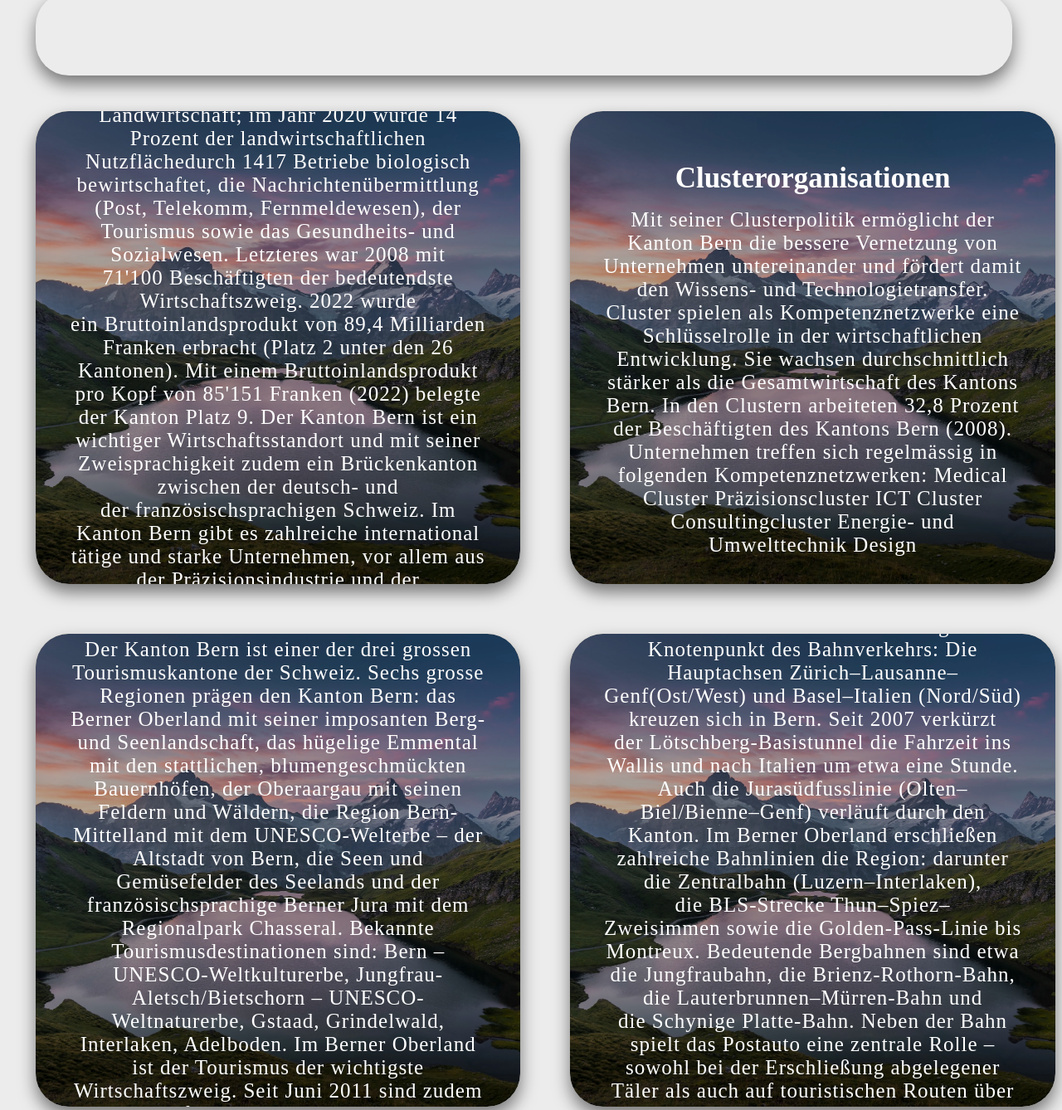
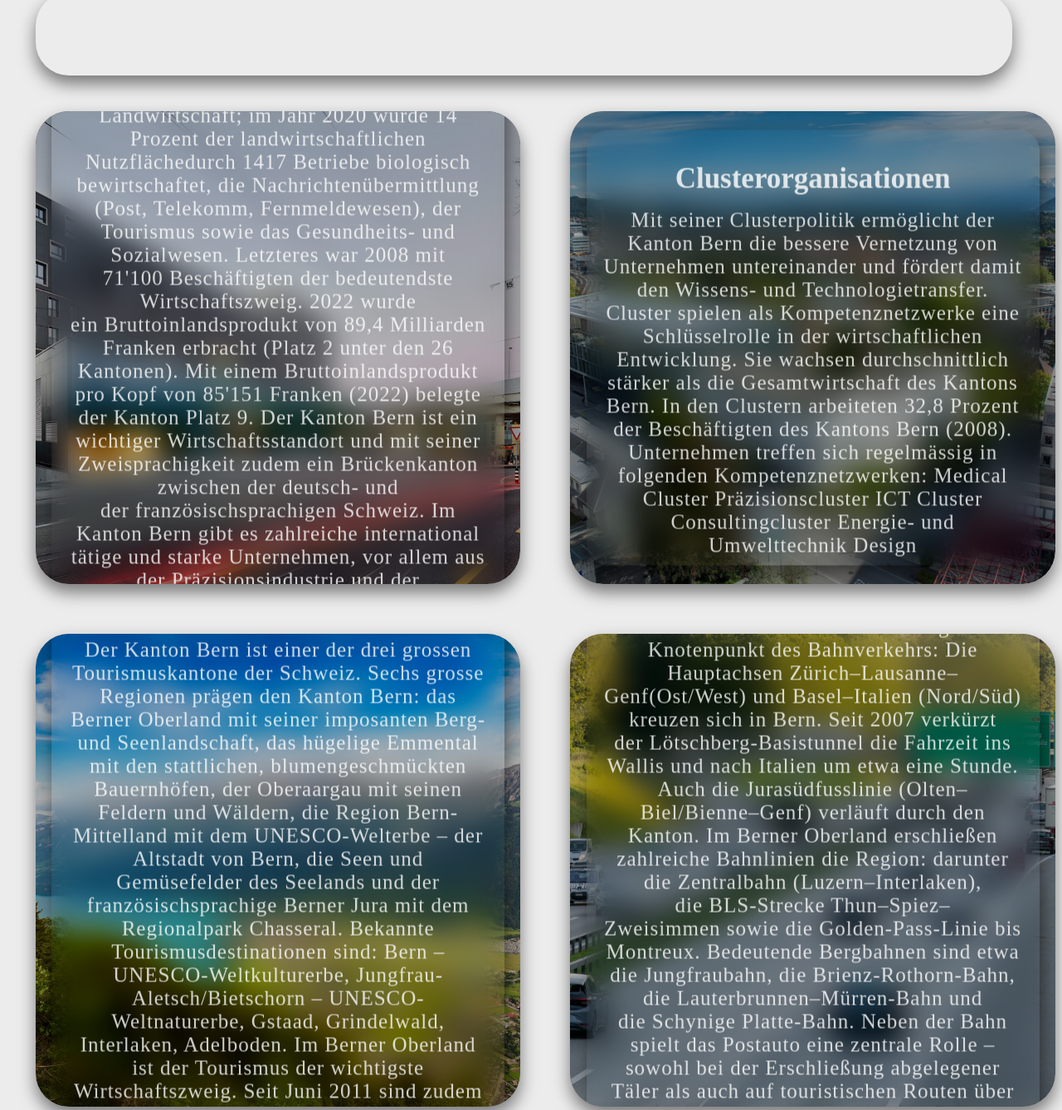
Before and after one commit to Fainaik/GroupWork_ZIV, a plain HTML site: page index.html in a window 1280 px wide. Shown: the part 1881-3219 px from the top of the page at 83% size. Drawn offline with Linux system fonts and the light colour scheme.

Commit message:
site end

```diff
--- a/index.html
+++ b/index.html
@@ -90,7 +90,7 @@ Der Grosse Rat verabschiedete im März 2021 in zweiter Lesung mit 98 zu 44 Stimm
  <div>
      <div class="block-of-4" id="slide-3">
       <div class="ground">
-        <img class="ground-img" src="images/bg2.png" alt="" />
+        <img class="ground-img" src="images/Wirtschaftsstandort.jpg" alt="" />
         <div class="text-holeder">
           <h2>Wirtschaftsstandort und -struktur</h2>
           <p>
@@ -102,7 +102,7 @@ Der grösste Arbeitgeber im Kanton ist mit 28'207 Vollzeitstellen der Kanton Ber
         <img />
       </div>
       <div class="ground">
-        <img class="ground-img" src="images/bg2.png" alt="" />
+        <img class="ground-img" src="images/Clusterorganisationen.jpeg" alt="" />
         <div class="text-holeder">
           <h2>Clusterorganisationen</h2>
           <p>
@@ -117,7 +117,7 @@ Design
         </div>
         <img />
       </div>      <div class="ground">
-        <img class="ground-img" src="images/bg2.png" alt="" />
+        <img class="ground-img" src="images/Tourismus.jpg" alt="" />
         <div class="text-holeder">
           <h2>Tourismus</h2>
           <p>
@@ -128,7 +128,7 @@ Seit Juni 2011 sind zudem die Pfahlbauten am Bieler- und am Lobsigensee Teil
         </div>
         <img />
       </div>      <div class="ground">
-        <img class="ground-img" src="images/bg2.png" alt="" />
+        <img class="ground-img" src="images/Verkehr.jpg" alt="" />
         <div class="text-holeder">
           <h2>Verkehr</h2>
           <p>
@@ -149,7 +149,7 @@ Neben der Bahn spielt das Postauto eine zentrale Rolle – sowohl bei der Ersc
  <div>
      <div class="block-of-4" id="slide-3">
       <div class="ground">
-        <img class="ground-img" src="images/bg2.png" alt="" />
+        <img class="ground-img" src="images/demografia.jpg" alt="" />
         <div class="text-holeder">
           <h2>Demografie</h2>
           <p>
@@ -160,7 +160,7 @@ Auch auf dem Arbeitsmarkt zeigt sich eine positive Situation: Am 30. Juni 2021 l
         <img />
       </div>
       <div class="ground">
-        <img class="ground-img" src="images/bg2.png" alt="" />
+        <img class="ground-img" src="images/Sprache.jpg" alt="" />
         <div class="text-holeder">
           <h2>Sprachen</h2>
           <p>Die Hauptsprache der Bevölkerung ist zu 86 Prozent Deutsch, zu 11 Prozent Französisch, zu 3 Prozent Italienisch und zu 3 Prozent Englisch sowie zu je rund ein bis zwei Prozent Portugiesisch, Serbisch und Kroatisch, Albanisch, Spanisch und Türkisch. Die deutschsprachige Bevölkerung spricht in der Regel Berndeutsch, die regionale Varietät des Schweizerdeutschen.
@@ -177,7 +177,7 @@ der Conseil des affaires francophones für Biel/Bienne und Evilard.
         </div>
         <img />
       </div>      <div class="ground">
-        <img class="ground-img" src="images/bg2.png" alt="" />
+        <img class="ground-img" src="images/Geschichte.jpeg" alt="" />
         <div class="text-holeder">
           <h2>Geschichte</h2>
           <p>
@@ -187,7 +187,7 @@ Bern verbündete sich 1353 mit den Waldstätten Uri, Schwyz und Unterwalden.
         </div>
         <img />
       </div>      <div class="ground">
-        <img class="ground-img" src="images/bg2.png" alt="" />
+        <img class="ground-img" src="images/Verwaltungsgliederung.jpeg" alt="" />
         <div class="text-holeder">
           <h2>Verwaltungsgliederung</h2>
           <p>
--- a/style.css
+++ b/style.css
@@ -419,6 +419,7 @@ h1:hover {
 }
 
 .block-of-4 .text-holeder {
+  padding: 10px;
   position: absolute;
   top: 50%;
   left: 50%;
@@ -426,6 +427,20 @@ h1:hover {
   color: white;
   text-align: center;
   width: 90%;
+
+  border-radius: 25px;
+
+  box-shadow: 3px 10px 20px rgba(0, 0, 0, 0.5);
+
+  color: rgba(255, 255, 255, 0.814);
+  backdrop-filter: blur(16px) contrast(120%) saturate(120%);
+  transition-duration: 300ms;
+}
+
+.block-of-4 .text-holeder:hover {
+  background-color: rgba(255, 255, 255, 0.649);
+  color: black;
+  transition-duration: 300ms;
 }
 
 .block-of-4 .text-holeder h2 {
```
